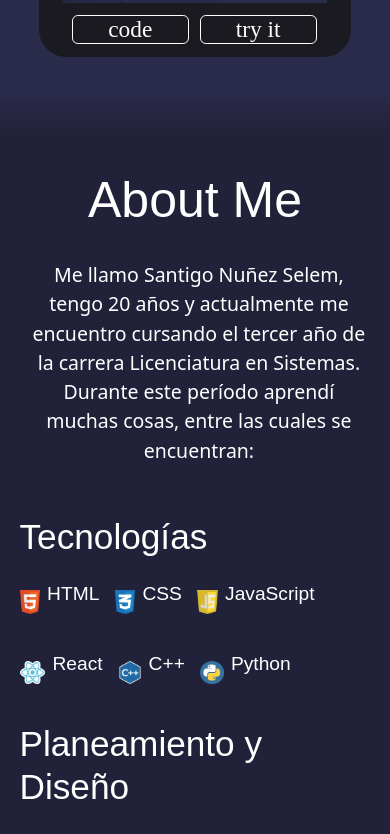
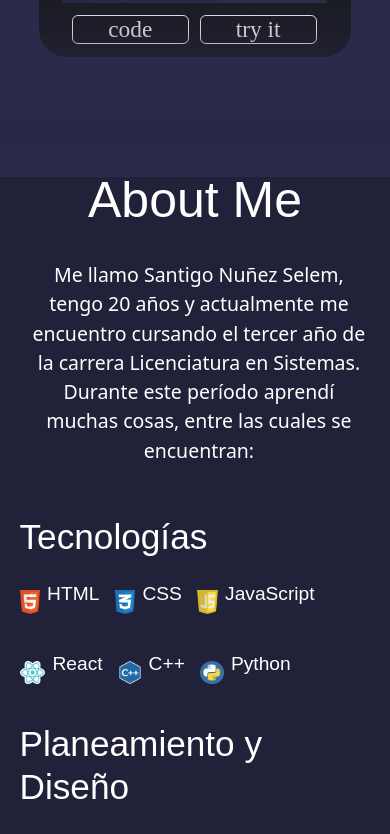
Before and after one commit to SantiagoNunezSelem/Portfolio, a React (Create React App) app: page / in a window 390 px wide. Shown: the part 2807-3641 px from the top of the page. Built offline with nearby package versions, Linux system fonts and the light colour scheme.

Commit message:
Update App.css

```diff
--- a/src/App.css
+++ b/src/App.css
@@ -24,7 +24,7 @@ section {
 .capa{
   position:absolute;
   width: 100%;
-  height: 110vh;        /* For degrade effect */
+  height: 106vh;        /* For degrade effect */
   background-color: #2a2a4abe;
   top:0;
   z-index: 2;
@@ -33,7 +33,7 @@ section {
 video {
   position: absolute;
   width:100%;
-  height: 110vh;
+  height: 105vh;
   object-fit: cover;
   object-position: 20% 20%;
   top:0;
@@ -53,7 +53,7 @@ video {
   position:absolute;
   width: 100%;
   height: 180px;
-  top:-229px;
+  bottom: -5vh;
   background-image: linear-gradient(#2a2a4a00,#2a2a4a);
   z-index: 4;
 }
@@ -89,9 +89,8 @@ video {
 /*  */
 
 #contact-section {
-  display:flex;
+  display:flex-end;
   height: auto;
-  align-items:end;
   padding-bottom: 30px;
   background-color: rgba(33, 33, 57);
 }
@@ -102,8 +101,8 @@ video {
   }
 
   #color-gradient1 {
-    top:-30vw;
-    height: 30vw;
+    bottom: -5vh;
+    height: 50vw;
   }
 
   #color-gradient2 {
```
